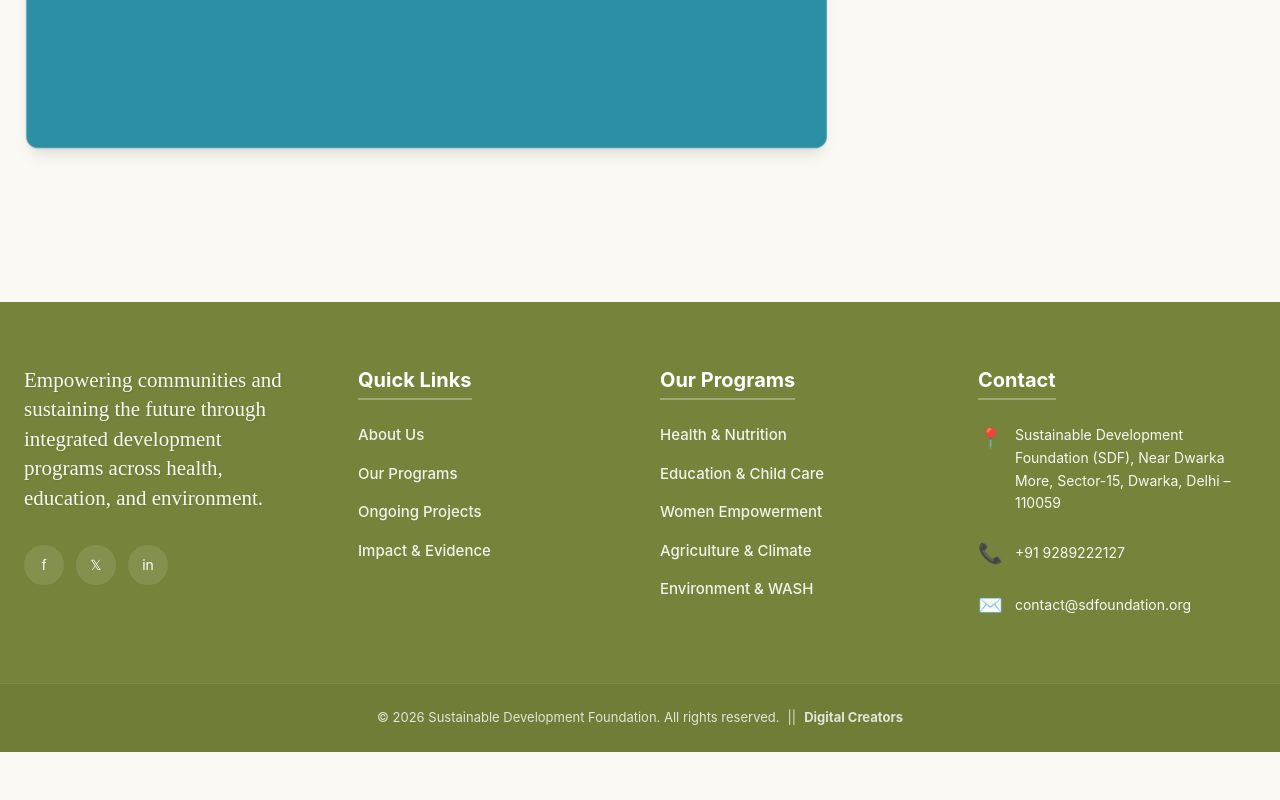
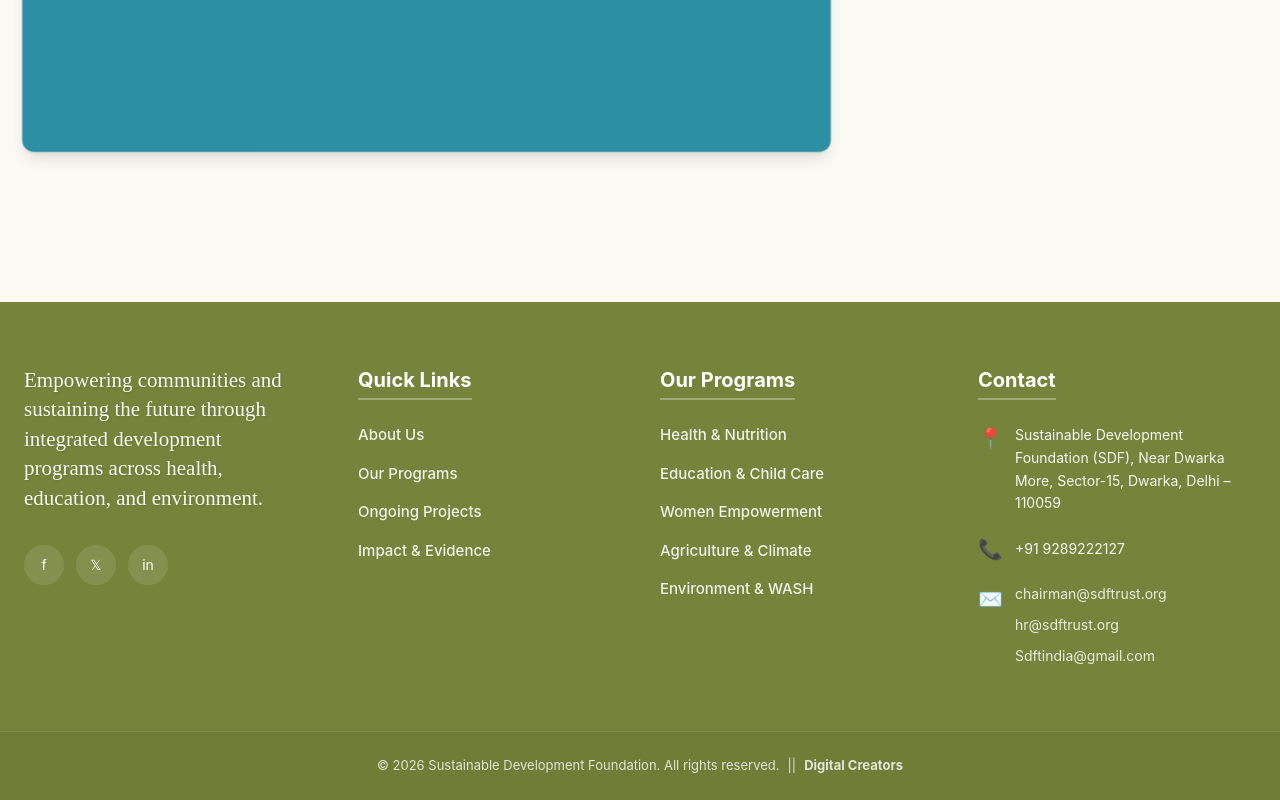
Before and after one commit to digitalcreatorss2002/sdftrust-frontend, a React (Vite) app: page /projects in a window 1280 px wide. Shown: the part 1360-2160 px from the top of the page. Before the commit the page ends 2112 px from the top, so only its background shows below. Built offline with nearby package versions, Linux system fonts and the light colour scheme; no server answers.

Commit message:
first commit

```diff
--- a/src/components/Footer.jsx
+++ b/src/components/Footer.jsx
@@ -3,10 +3,11 @@ import { Link } from "react-router-dom";
 const Footer = () => {
   return (
     <footer className="bg-[#75843a] text-white font-sans">
-      {/* 🔥 MAIN CONTENT AREA - Padding 'px' reduced as requested */}
+      {/* 🔥 MAIN CONTENT AREA */}
       <div className="max-w-7xl mx-auto px-4 md:px-6 py-16">
         <div className="grid grid-cols-1 md:grid-cols-2 lg:grid-cols-4 gap-8 lg:gap-10 items-start">
-          {/* 🌿 LEFT SIDE - Increased width for Paragraph */}
+
+          {/* 🌿 LEFT SIDE */}
           <div className="space-y-8 flex flex-col justify-start lg:col-span-1">
             <p
               className="text-white/95 text-2xl md:text-[21px] leading-[1.4] max-w-[420px] text-left"
@@ -49,38 +50,25 @@ const Footer = () => {
             </h4>
             <ul className="space-y-4 text-[15px] font-medium opacity-90">
               <li>
-                <Link
-                  to="/about"
-                  className="hover:opacity-75 transition-opacity"
-                >
+                <Link to="/about" className="hover:opacity-75 transition-opacity">
                   About Us
                 </Link>
               </li>
               <li>
-                <Link
-                  to="/programs"
-                  className="hover:opacity-75 transition-opacity"
-                >
+                <Link to="/programs" className="hover:opacity-75 transition-opacity">
                   Our Programs
                 </Link>
               </li>
               <li>
-                <Link
-                  to="/projects"
-                  className="hover:opacity-75 transition-opacity"
-                >
+                <Link to="/projects" className="hover:opacity-75 transition-opacity">
                   Ongoing Projects
                 </Link>
               </li>
               <li>
-                <Link
-                  to="/impact"
-                  className="hover:opacity-75 transition-opacity"
-                >
+                <Link to="/impact" className="hover:opacity-75 transition-opacity">
                   Impact & Evidence
                 </Link>
               </li>
-
             </ul>
           </div>
 
@@ -103,9 +91,9 @@ const Footer = () => {
             <h4 className="text-xl font-bold mb-6 border-b-2 border-white/30 w-fit pb-1">
               Contact
             </h4>
-            <ul className="space-y-6 text-[14px] leading-relaxed opacity-95">
+            <ul className="space-y-5 text-[14px] leading-relaxed opacity-95">
               <li className="flex items-start gap-3">
-                <span className="text-xl">📍</span>
+                <span className="text-xl select-none">📍</span>
                 <span>
                   Sustainable Development Foundation (SDF), Near Dwarka More,
                   Sector-15, Dwarka, Delhi – 110059
@@ -113,20 +101,35 @@ const Footer = () => {
               </li>
 
               <li className="flex items-center gap-3">
-                <span className="text-xl">📞</span>
+                <span className="text-xl select-none">📞</span>
                 <a href="tel:+919289222127" className="hover:underline">
                   +91 9289222127
                 </a>
               </li>
 
-              <li className="flex items-center gap-3">
-                <span className="text-xl">✉️</span>
-                <a
-                  href="mailto:contact@sdfoundation.org"
-                  className="hover:underline"
-                >
-                  contact@sdfoundation.org
-                </a>
+              {/* ✉️ 3 Dynamic Functional Emails Block */}
+              <li className="flex items-start gap-3">
+                <span className="text-xl select-none mt-0.5">✉️</span>
+                <div className="flex flex-col space-y-2">
+                  <a
+                    href="mailto:chairman@sdftrust.org"
+                    className="hover:underline text-white/90 hover:text-white transition-colors break-all"
+                  >
+                    chairman@sdftrust.org
+                  </a>
+                  <a
+                    href="mailto:hr@sdftrust.org"
+                    className="hover:underline text-white/90 hover:text-white transition-colors break-all"
+                  >
+                    hr@sdftrust.org
+                  </a>
+                  <a
+                    href="mailto:Sdftindia@gmail.com"
+                    className="hover:underline text-white/90 hover:text-white transition-colors break-all"
+                  >
+                    Sdftindia@gmail.com
+                  </a>
+                </div>
               </li>
             </ul>
           </div>
@@ -142,7 +145,6 @@ const Footer = () => {
           </p>
           <span className="hidden sm:inline">||</span>
           <p>
-
             <a
               href="https://hrntechsolutions.com/digital_creators"
               target="_blank"
```
